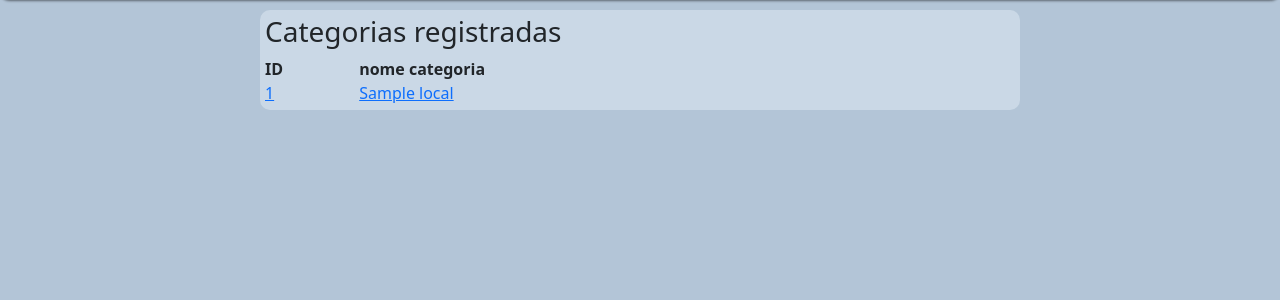
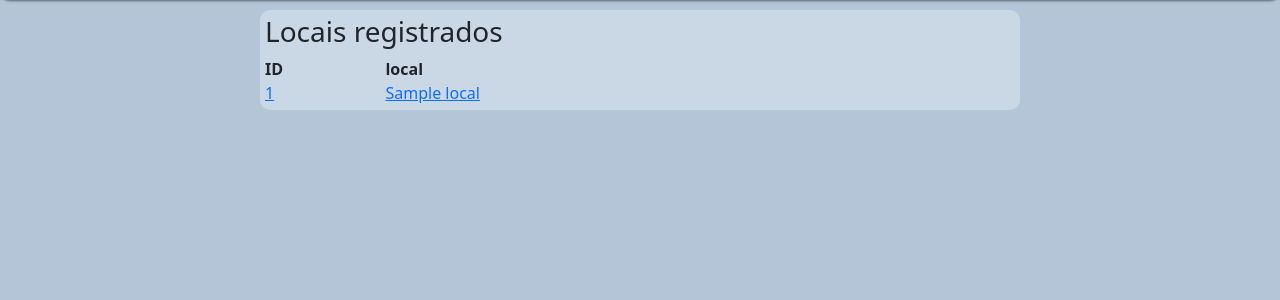
Before and after one commit to felipe-fjs/registro_de_gastos, a Flask app: template app/templates/locals/home.html in a window 1280 px wide. Shown: the part 50-350 px from the top of the page. Run offline with Flask 3, Linux system fonts and the light colour scheme; the template is opened without the code that fills it: values that come from a table or form of the project are taken from there, others are empty; tables that the repository leaves empty hold one stand-in row (values such as "Sample post"); parts of the project's set-up code (start-up, migrations or seed data) failed here and were passed over; some libraries are stand-ins or nearby versions.

Commit message:
Update home.html
corrigindo nome

```diff
--- a/app/templates/locals/home.html
+++ b/app/templates/locals/home.html
@@ -12,11 +12,11 @@
     <section class="expenses-section">
         {% if locals %}
             <table>
-                <h3>Categorias registradas</h3>
+                <h3>Locais registrados</h3>
                 <thead>
                     <tr>
                         <th>ID</th>
-                        <th>nome categoria</th>
+                        <th>local</th>
                     </tr>
                 </thead>
 
```
